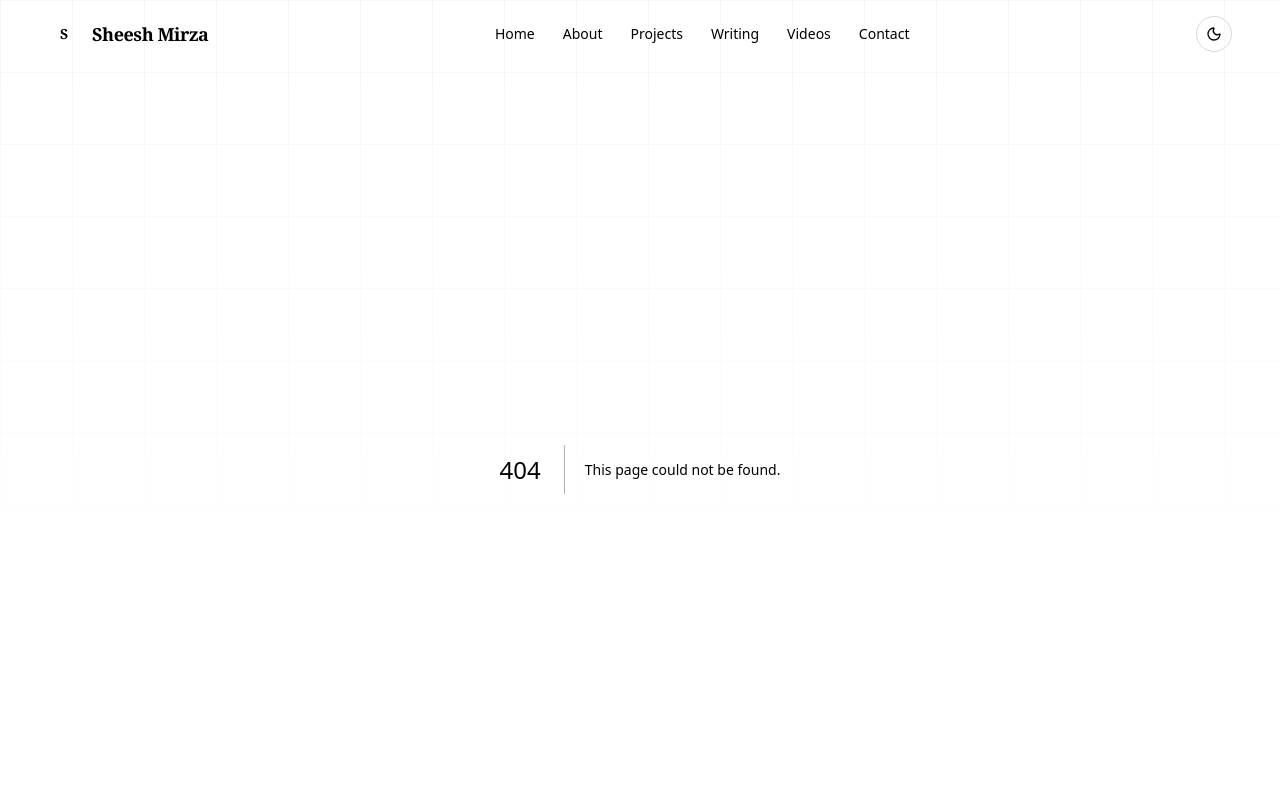
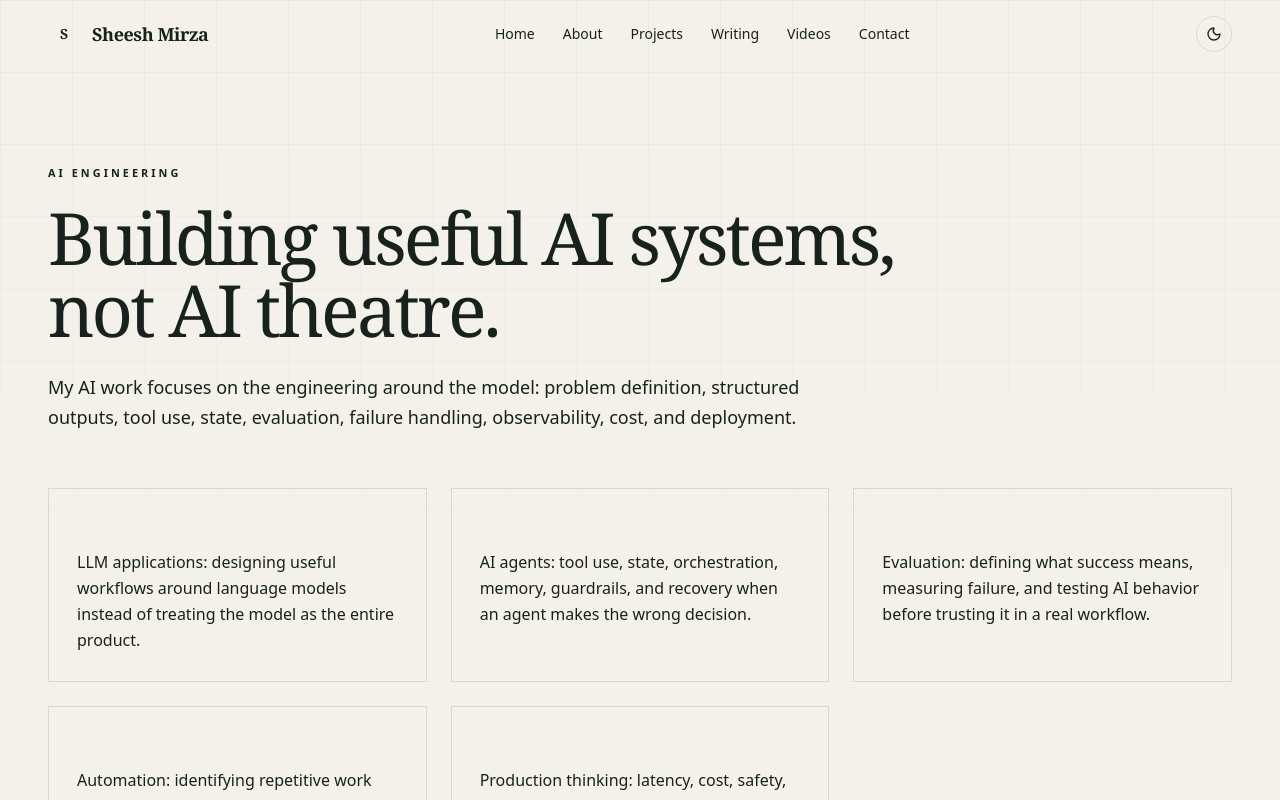
Before and after one commit to sheeshmirza/sheeshmirza-website, a Next.js app: page /ai-engineering in a window 1280 px wide. Before the commit this address had no page. Shown: the top 800 px of the page. Built offline with nearby package versions, Linux system fonts and the light colour scheme.

Commit message:
Build branded topic page: src/app/ai-engineering/page.tsx

```diff
--- /dev/null
+++ b/src/app/ai-engineering/page.tsx
@@ -0,0 +1,32 @@
+import type { Metadata } from "next";
+import { TopicPage } from "@/components/sections/TopicPage";
+
+export const metadata: Metadata = {
+  title: "AI Engineering — Sheesh Mirza",
+  description:
+    "Sheesh Mirza writes and builds around AI engineering, LLM applications, AI agents, evaluation, automation, and production systems.",
+  alternates: { canonical: "/ai-engineering" },
+};
+
+export default function AIEngineeringPage() {
+  return (
+    <TopicPage
+      eyebrow="AI Engineering"
+      title="Building useful AI systems, not AI theatre."
+      description="My AI work focuses on the engineering around the model: problem definition, structured outputs, tool use, state, evaluation, failure handling, observability, cost, and deployment."
+      points={[
+        "LLM applications: designing useful workflows around language models instead of treating the model as the entire product.",
+        "AI agents: tool use, state, orchestration, memory, guardrails, and recovery when an agent makes the wrong decision.",
+        "Evaluation: defining what success means, measuring failure, and testing AI behavior before trusting it in a real workflow.",
+        "Automation: identifying repetitive work where AI can remove friction without hiding important human judgment.",
+        "Production thinking: latency, cost, safety, monitoring, fallbacks, and graceful failure for systems that include probabilistic components."
+      ]}
+      related={[
+        { label: "Projects", href: "/projects" },
+        { label: "Software Engineering", href: "/software-engineering" },
+        { label: "Writing", href: "/blog" },
+        { label: "Videos", href: "/videos" },
+      ]}
+    />
+  );
+}
```
